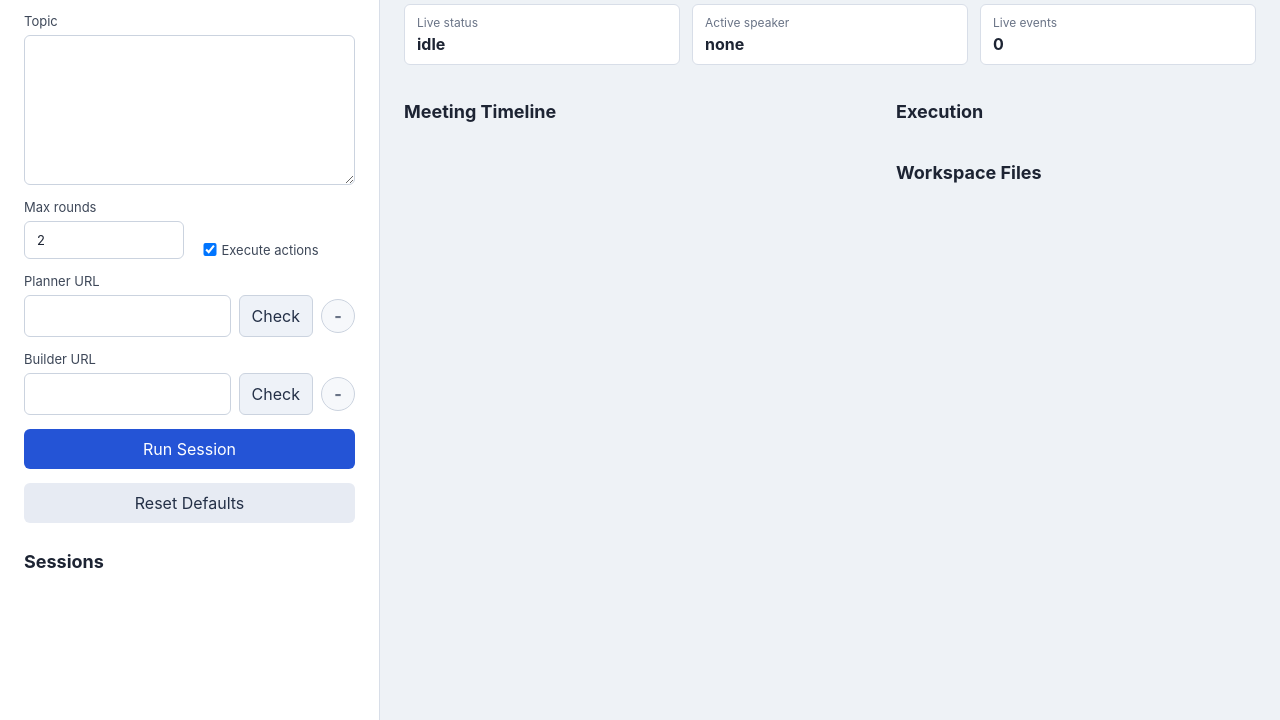
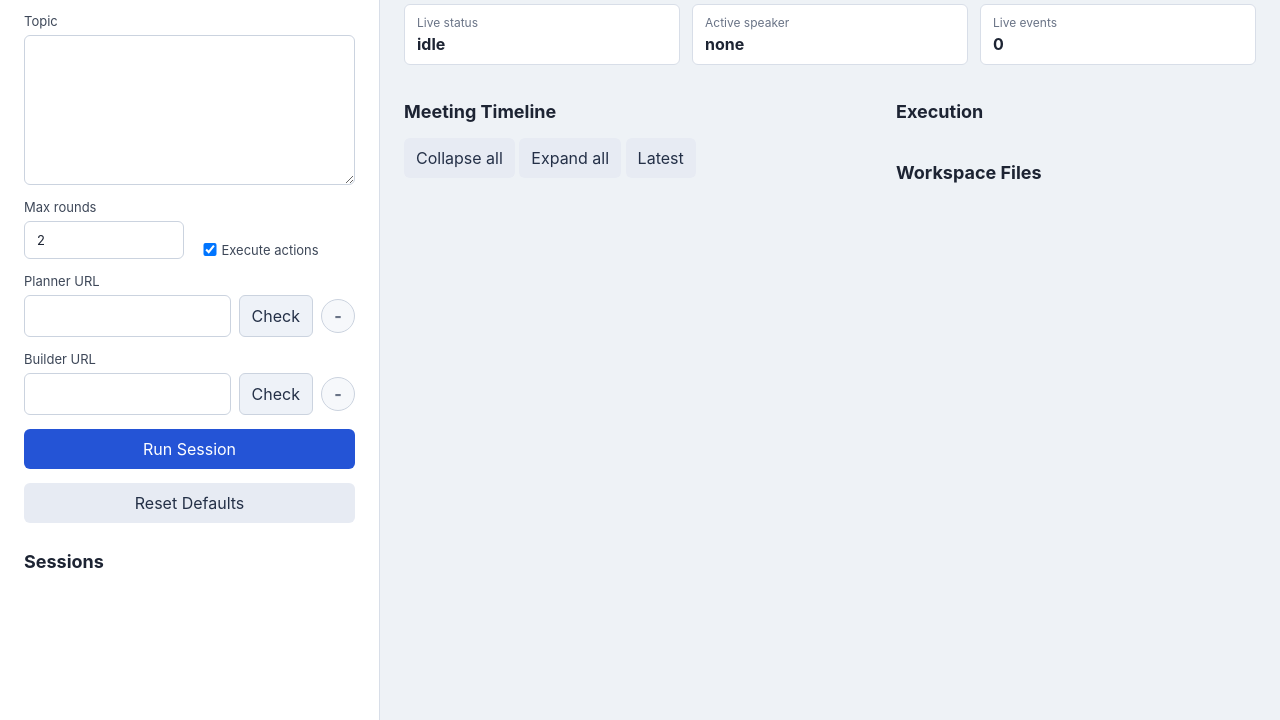
Before and after one commit to haha1811/aiMeeting, a website: page public/index.html in a window 1280 px wide. Shown: the part 80-800 px from the top of the page. Drawn offline with Linux system fonts and the light colour scheme; no server answers.

Commit message:
add-timeline-toolbar-markup

```diff
--- a/public/index.html
+++ b/public/index.html
@@ -70,9 +70,16 @@
         </section>
         <section id="summary" class="summary-grid"></section>
         <section class="content-grid">
-          <div>
-            <h2>Meeting Timeline</h2>
-            <div id="timeline" class="timeline"></div>
+          <div class="timeline-panel">
+            <div class="section-heading">
+              <h2>Meeting Timeline</h2>
+              <div class="timeline-toolbar" aria-label="Timeline controls">
+                <button id="collapseAllButton" type="button" class="secondary compact">Collapse all</button>
+                <button id="expandAllButton" type="button" class="secondary compact">Expand all</button>
+                <button id="latestButton" type="button" class="secondary compact">Latest</button>
+              </div>
+            </div>
+            <div id="timeline" class="timeline timeline-scroll"></div>
           </div>
           <aside class="execution-panel">
             <h2>Execution</h2>
```
